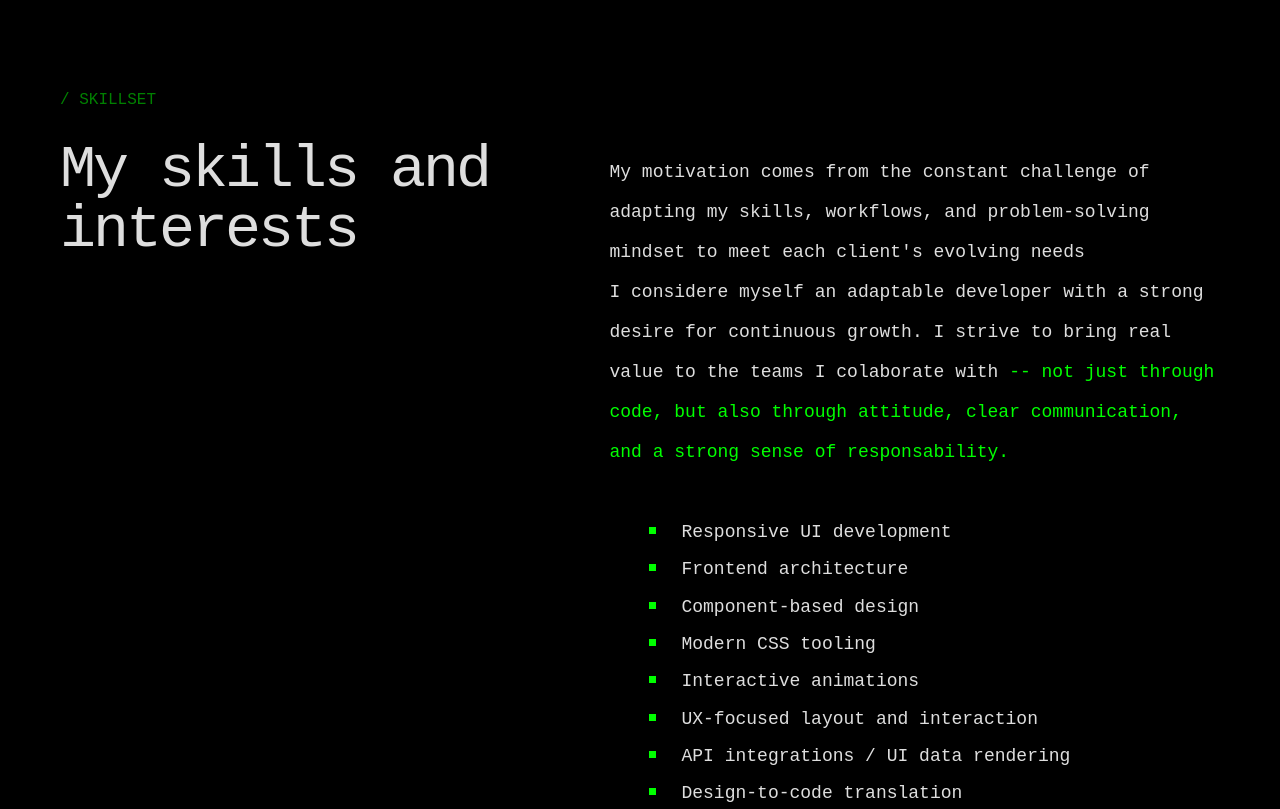
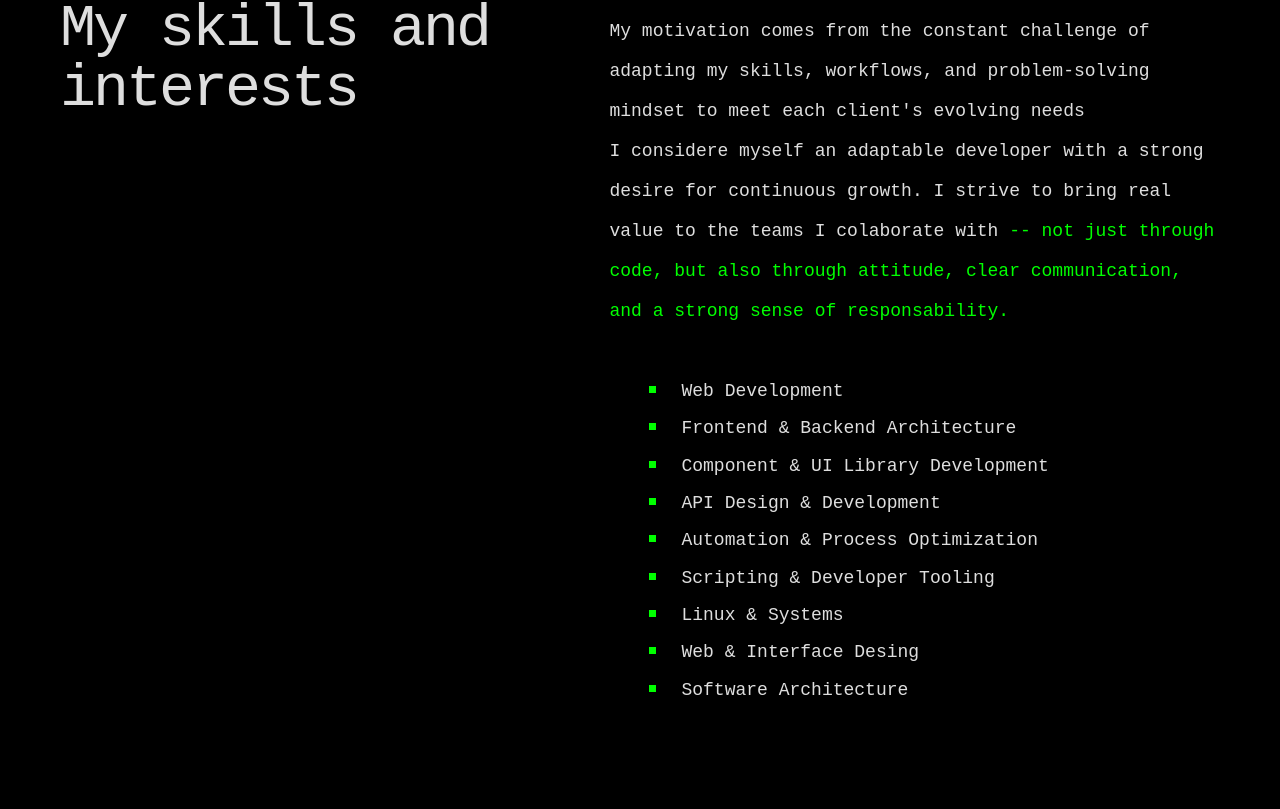
Before and after one commit to Devnielote/web-portfolio, a React (Vite) app: page /about in a window 1280 px wide. Shown: the part 1988-2797 px from the top of the page. Built offline with nearby package versions, Linux system fonts and the light colour scheme.

Commit message:
Nuevo mensaje del header, nuevos intereses

```diff
--- a/src/components/HeroComponent.tsx
+++ b/src/components/HeroComponent.tsx
@@ -2,14 +2,16 @@ import { motion } from "framer-motion";
 import type { CSSProperties } from "react";
 
 const mainMessage: string =
-  "Hello there, I'm Daniel.";
+  "Hi, I'm Daniel.";
 const secondaryMessage: string =
-  "A full-stack developer who enjoys building things.";
+  "A developer who enjoys building things.";
 const heroIcons: string[] = ["↓"];
 const terminalParagraphStyle: boolean = true;
 const terminalStyles: CSSProperties = {
   color: terminalParagraphStyle ? "var(--dark-green)" : "var(--white)",
 };
+
+//TODO: Hello there, I'm Daniel. A developer (signo de + cambia la palabra developer por otros titulos cada vez mas bizarros pero que siempre combinan con enjoys building things)
 
 export default function HeroComponent() {
   return (
--- a/src/components/shared/InterestsComponent.tsx
+++ b/src/components/shared/InterestsComponent.tsx
@@ -1,14 +1,15 @@
 const interestsList = [
-  "Responsive UI development",
-  "Frontend architecture",
-  "Component-based design",
-  "Modern CSS tooling",
-  "Interactive animations",
-  "UX-focused layout and interaction",
-  "API integrations / UI data rendering",
-  "Design-to-code translation",
+  "Web Development",
+  "Frontend & Backend Architecture",
+  "Component & UI Library Development",
+  "API Design & Development",
+  "Automation & Process Optimization",
+  "Scripting & Developer Tooling",
+  "Linux & Systems",
+  "Web & Interface Desing",
+  "Software Architecture"
 ];
-
+//TODO: Agregar tecnologías que utilizo
 export default function IntererstsComponent() {
   return (
     <ul className="mt-10 px-3 md:text-lg list-square list-inside sm:pl-10">
```
